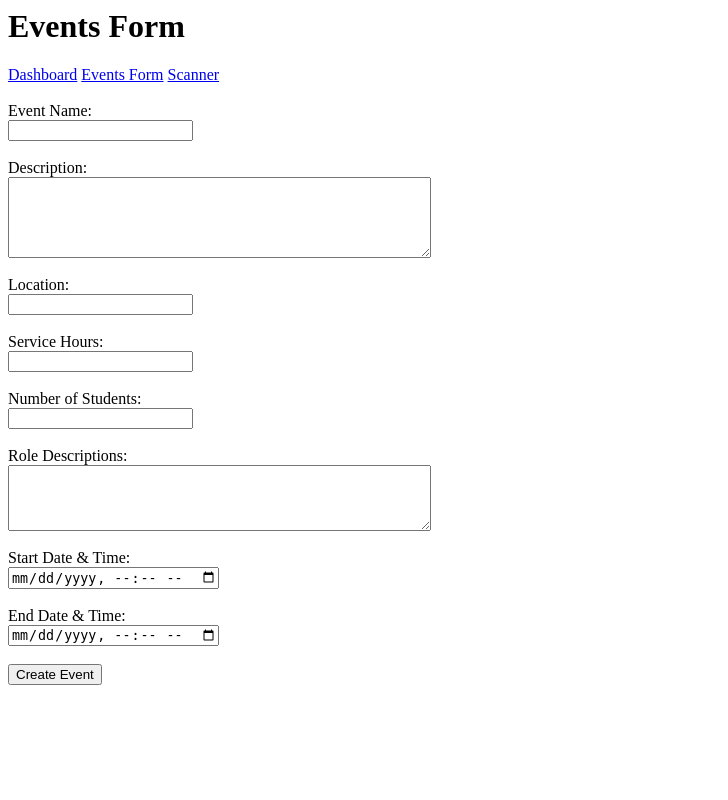
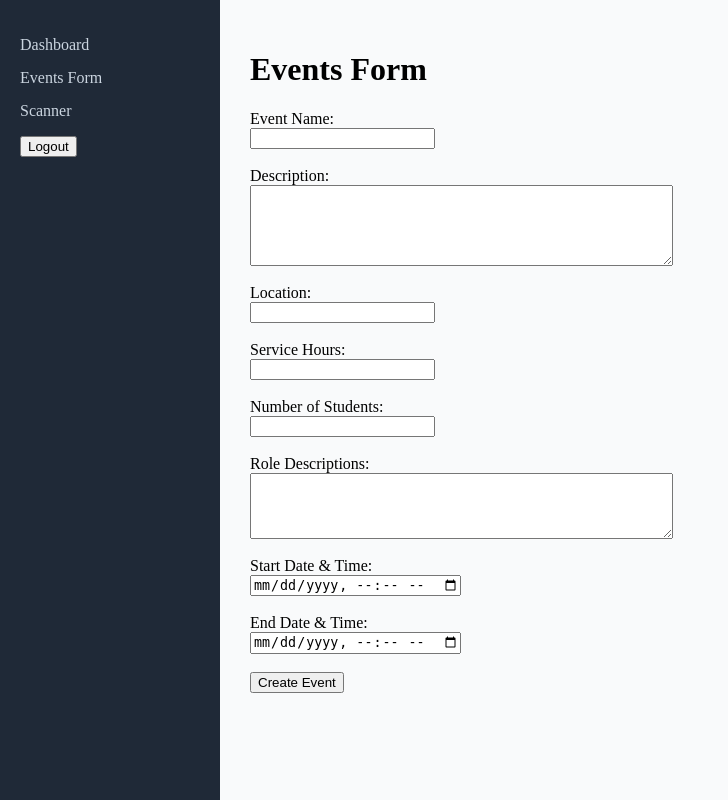
Before and after one commit to lmmtolin/004_itmgt25_project, a Django app: template servicehourstracker/core/templates/core/org_eventsform.html in a window 1280 px wide. Shown: the whole page, without its empty margins (0-728 px from the left). Run offline with Django 5.2, Linux system fonts and the light colour scheme; the template is opened without the code that fills it, so the values that code supplies are empty.

Commit message:
added org sidebar

```diff
--- a/servicehourstracker/core/templates/core/org_eventsform.html
+++ b/servicehourstracker/core/templates/core/org_eventsform.html
@@ -1,9 +1,75 @@
+
+<style>
+  body {
+    margin: 0;
+    font-family: Karla;
+    display: flex;
+  }
+  .sidebar {
+    width: 220px;
+    height: 100vh;
+    background-color: #1f2937;
+    color: #fff;
+    padding: 20px;
+    box-sizing: border-box;
+    position: fixed;
+  }
+
+  .sidebar h2 {
+    margin-top: 0;
+    font-size: 24px;
+    margin-bottom: 20px;
+  }
+
+  .sidebar ul {
+    list-style-type: none;
+    padding: 0;
+  }
+
+  .sidebar ul li {
+    margin: 15px 0;
+  }
+
+  .sidebar ul li a {
+    color: #cbd5e0;
+    text-decoration: none;
+    font-size: 16px;
+    display: block;
+    transition: 0.3s;
+  }
+
+  .sidebar ul li a:hover {
+    color: #fff;
+  }
+
+  .main-content {
+    margin-left: 220px;
+    padding: 30px;
+    flex-grow: 1;
+    background-color: #f9fafb;
+    height: 100vh;
+    box-sizing: border-box;
+    overflow-y: scroll;
+  }
+</style>
+
+<div class="sidebar">
+  <ul>
+    <li><a href="/org_dashboard">Dashboard</a></li>
+    <li><a href="/org_eventsform">Events Form</a></li>
+    <li><a href="/org_scanner">Scanner</a></li>
+  </ul>
+  <div class="bottom-section">
+  <form action="{% url 'logout_view' %}" method="post">
+  {% csrf_token %}
+  <button type="submit">Logout</button>
+  </form>
+  </div>
+</div>
+
+<div class="main-content">
+
 <h1>Events Form</h1>
-<a href="/org_dashboard">Dashboard</a>
-<a href="/org_eventsform">Events Form</a>
-<a href="/org_scanner">Scanner</a>
-<br/>
-<br/>
 <form method="post" action="#">
   {% csrf_token %}
 
@@ -33,3 +99,5 @@
 
   <button type="submit">Create Event</button>
 </form>
+
+</div>
```
Also changed, not shown: servicehourstracker/core/templates/core/org_dashboard.html (+70 -6 lines), servicehourstracker/core/templates/core/org_events_detail.html (+71 -5 lines), servicehourstracker/core/templates/core/org_scanner.html (+72 -5 lines).
